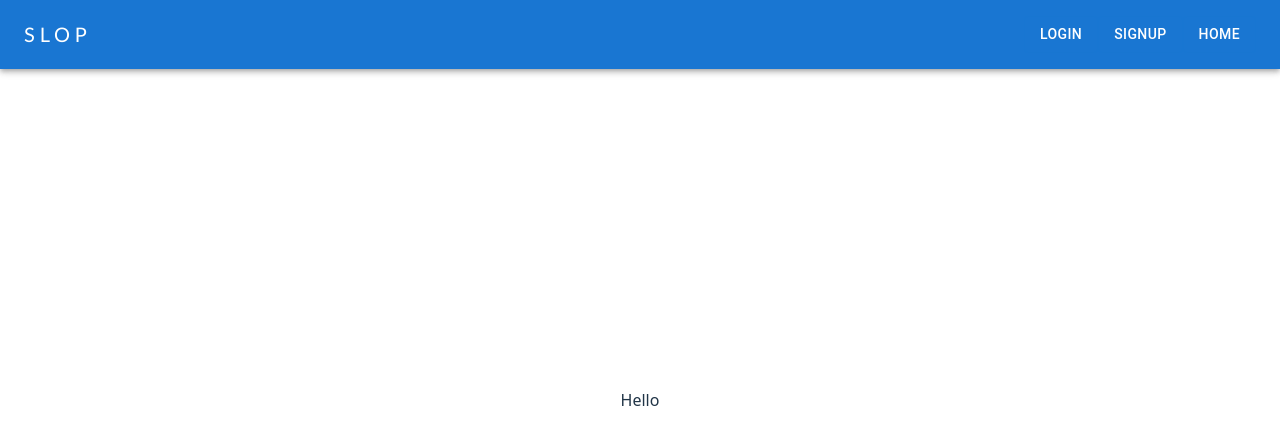
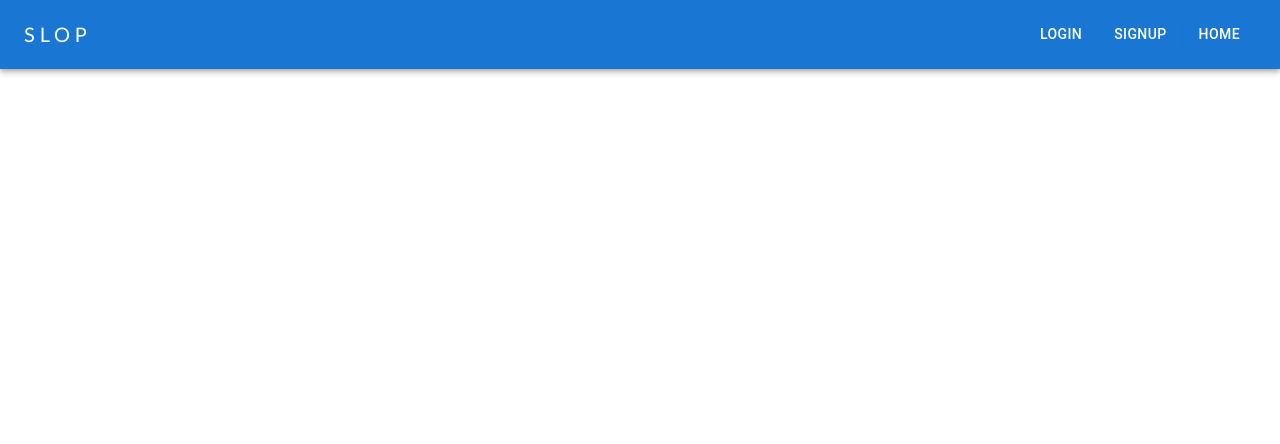
Before and after one commit to tahahayali/slop_project, a React (Vite) app in the folder frontend/: page /signup in a window 1280 px wide. Shown: the top 444 px of the page. Built offline with nearby package versions, Linux system fonts and the light colour scheme.

Commit message:
Feb 11th (today is feb 12 but these were 11). I'm toigoing to make a signup page, then I can begin working on the backend insh

```diff
--- a/frontend/src/history.jsx
+++ /dev/null
@@ -1,3 +0,0 @@
-import { createBrowserHistory as history} from 'history';
-
-export default history();
--- a/frontend/src/pages/Signup.jsx
+++ b/frontend/src/pages/Signup.jsx
@@ -1,11 +1,14 @@
-import React, { Component } from "react";
-import Navbar from '../components/navbar.jsx';
-function Signup() {
+import { Box } from '@mui/material';
 
+export default function Signup() {
     return (
-    <div className="home">
-        Hello
-    </div>
+        <div className="signup">
+            {/* I want to make this box in the center, and I want it to be a green box */}
+            <Box>
+                {/*sx={ }> */}
+
+            </Box>
+
+        </div>
     )
 }
-export default Signup;
```
Also changed, not shown: frontend/src/components/navbar.jsx (+7 -7 lines), 1 other file (tests, documents, lock files or other folders).
